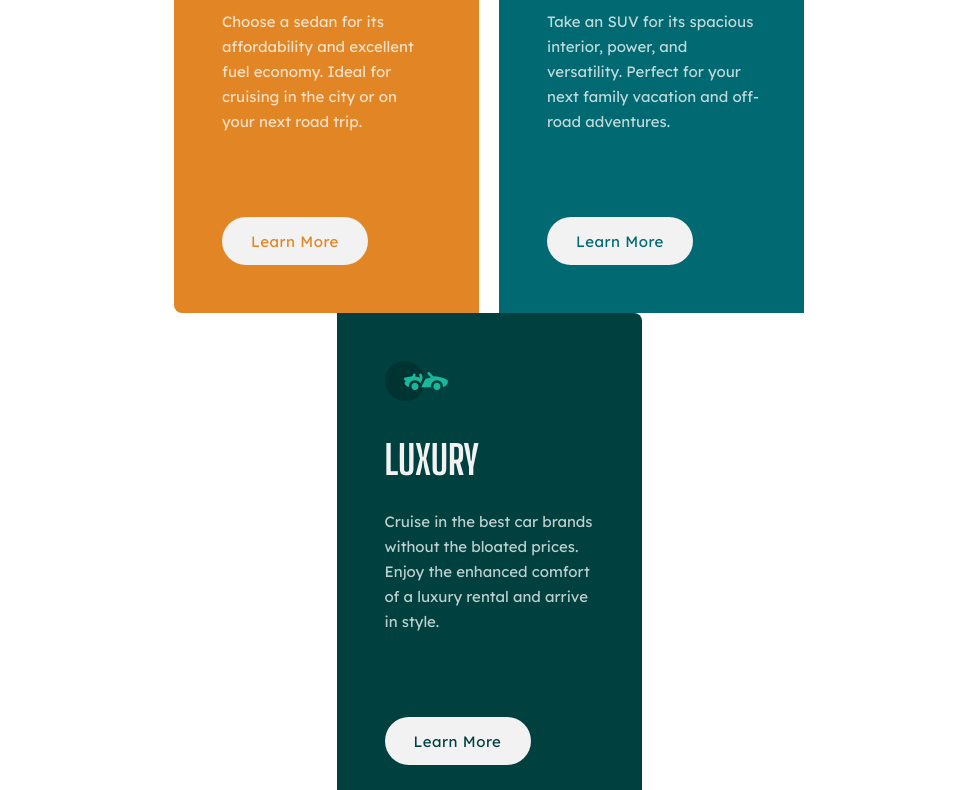
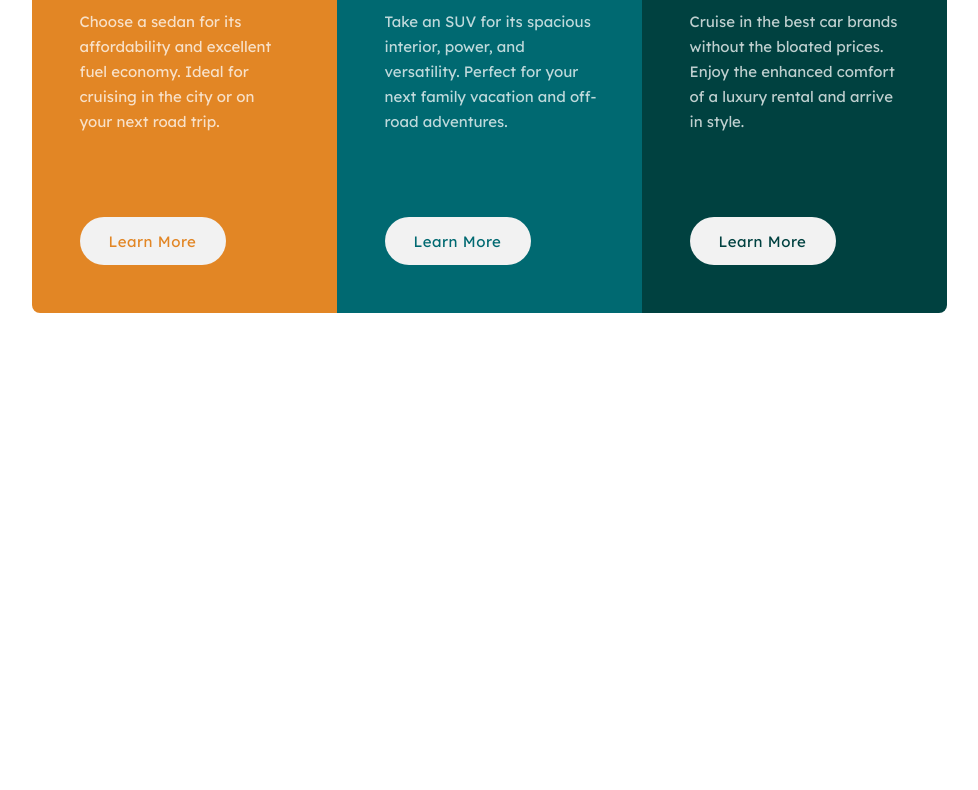
Before and after one commit to antonina-kachusova/3-card-component, a plain HTML site: page index.html in a window 1280 px wide. Shown: the part 337-1127 px from the top of the page, without its empty margins (151-1129 px from the left). After the commit the page ends 800 px from the top, so only its background shows below. Drawn offline with Linux system fonts and the light colour scheme.

Commit message:
Update index.html

```diff
--- a/index.html
+++ b/index.html
@@ -10,7 +10,7 @@
     <link href="https://fonts.googleapis.com/css2?family=Big+Shoulders+Display:wght@700&family=Lexend+Deca&display=swap"
         rel="stylesheet">
     <link rel="stylesheet" href="./styles.css">
-    <link rel="stylesheet" href="./media.css">
+<!--     <link rel="stylesheet" href="./media.css"> -->
 
 </head>
 
```
